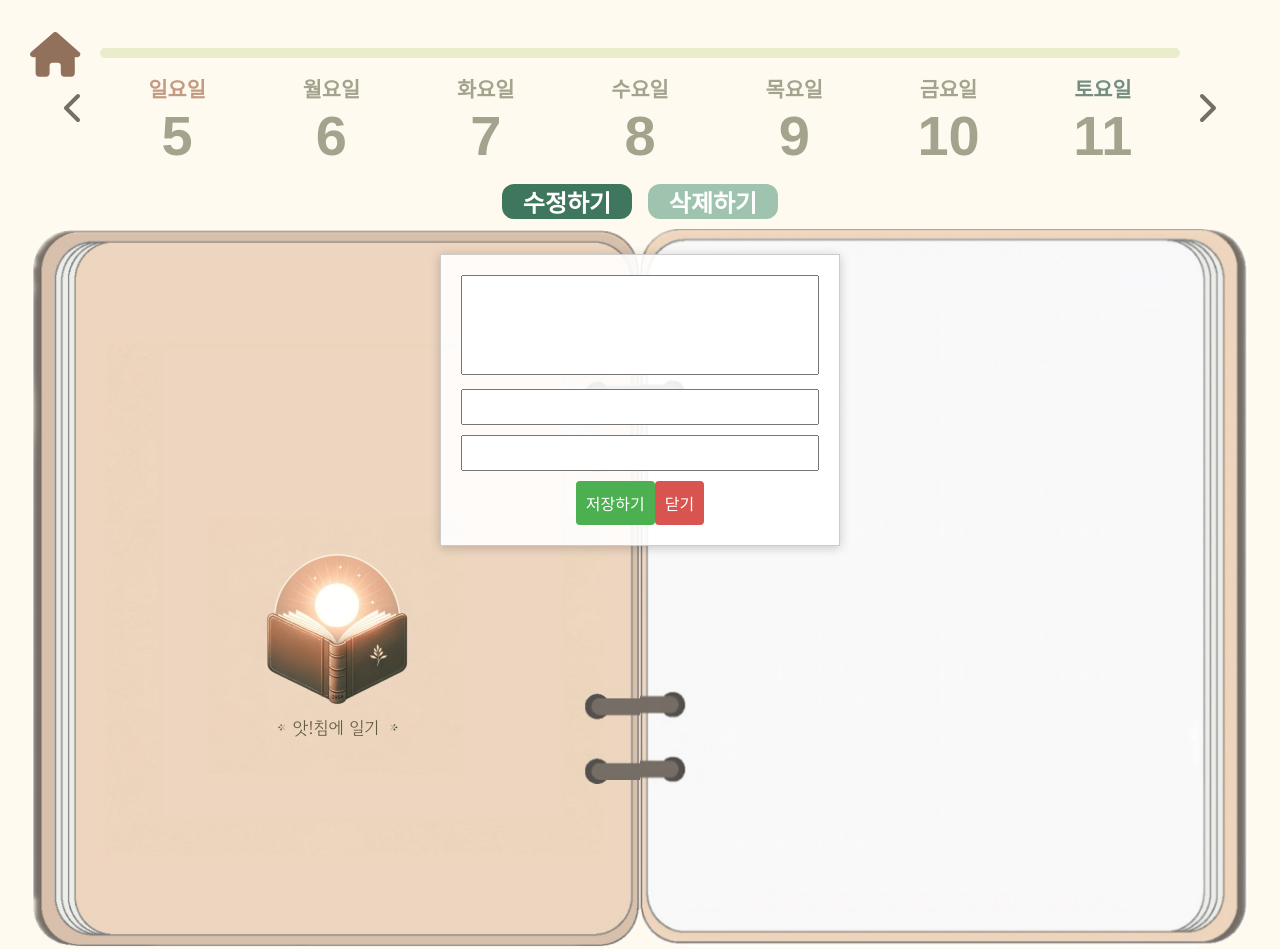
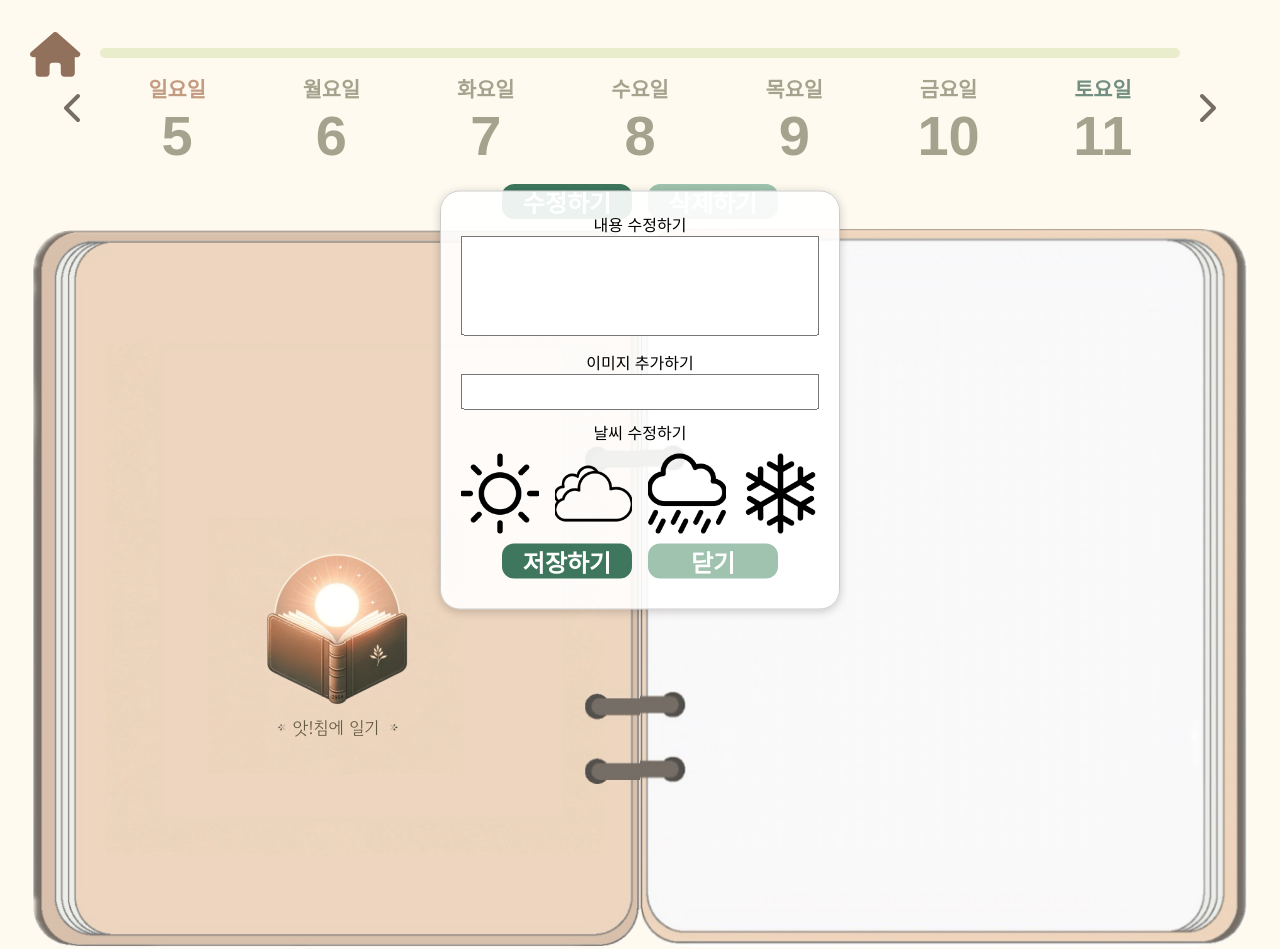
Before and after one commit to Ah-MorningDiary/Ah-MorinngDiary-frontend, a React (Vite) app: page /reading in a window 1280 px wide. Both pictures are taken after a click on the button "수정하기". Built offline with nearby package versions, Linux system fonts and the light colour scheme; no server answers; a web font is replaced by a local one.

Commit message:
[DEPLOY] v1

```diff
--- a/src/App.jsx
+++ b/src/App.jsx
@@ -20,7 +20,6 @@ export default function App() {
           <Route path="/home" element={<Home />} />
           <Route path="/reading" element={<Reading />} />
           <Route path="/writing" element={<Writing />} />
-          <Route path="/writing2" element={<First />} />
           <Route exact path="/" element={<Home />} />
           <Route path="*" element={<Error />} />
           <Route path="/quiz" element={<Quiz />} />
--- a/src/pages/Reading/Reading.jsx
+++ b/src/pages/Reading/Reading.jsx
@@ -10,6 +10,7 @@ import { BASE_URL } from "../../utils/URL";
 import HomeButton from "../../components/HomeButton";
 import { NotMoveBook } from "../../components/NotMoveBook";
 import { formatDateIntoKorean } from "../../components/formatDateIntoKorean";
+import { Button } from "../../components/Button";
 
 const whetherRendering = (whether) => {
   switch (whether) {
@@ -117,8 +118,9 @@ const Reading = () => {
   // 수정하기
   const handleSaveClick = async () => {
     try {
+      console.log(selectedDate, "selectedDate");
       // 수정된 텍스트, imgUrl, whether를 서버로 전송
-      await axios.put(`${BASE_URL}/dairy/update/${currentDate}`, {
+      await axios.put(`${BASE_URL}/dairy/update/${selectedDate}`, {
         context: editingText,
         imgUrl: editingImgUrl,
         whether: editingWhether,
@@ -149,6 +151,13 @@ const Reading = () => {
     } catch (error) {
       console.error("Error deleting data:", error);
     }
+  };
+
+  const handleWeatherChange = (newWeather) => {
+    setData({
+      ...data,
+      whether: newWeather,
+    });
   };
 
   return (
@@ -242,27 +251,55 @@ const Reading = () => {
       {isModalOpen && (
         <div className="Modal">
           <div className="Modal-content">
+            <label htmlFor="editingText">내용 수정하기</label>
             <textarea
+              id="editingText"
               className="Diary-textarea"
               value={editingText}
               onChange={(e) => setEditingText(e.target.value)}
             />
+
+            <label htmlFor="editingImgUrl">이미지 추가하기</label>
             <input
+              id="editingImgUrl"
               type="text"
               value={editingImgUrl}
               onChange={(e) => setEditingImgUrl(e.target.value)}
             />
-            <input
-              type="text"
-              value={editingWhether}
-              onChange={(e) => setEditingWhether(e.target.value)}
-            />
-            <button className="Modal-saveButton" onClick={handleSaveClick}>
-              저장하기
-            </button>
-            <button className="Modal-closeButton" onClick={handleModalClose}>
-              닫기
-            </button>
+
+            <label htmlFor="editingWhether">날씨 수정하기</label>
+
+            <div className="btn-groups-center">
+              <button
+                className="weather-btn sunny"
+                onClick={() => setEditingWhether("SUNNY")}
+                alt="SUNNY"
+              />
+              <button
+                className="weather-btn cloudy"
+                onClick={() => setEditingWhether("CLODY")}
+                alt="cloudy"
+              />
+              <button
+                className="weather-btn rainy"
+                onClick={() => setEditingWhether("RAINING")}
+                alt="rainy"
+              />
+              <button
+                className="weather-btn snow"
+                onClick={() => setEditingWhether("SNOWING")}
+                alt="snow"
+              />
+            </div>
+
+            <div className="btn-groups-center">
+              <Button type="primary" onClick={handleSaveClick}>
+                저장하기
+              </Button>
+              <Button type="secondary" onClick={handleModalClose}>
+                닫기
+              </Button>
+            </div>
           </div>
         </div>
       )}
--- a/src/pages/Reading/Reading.scss
+++ b/src/pages/Reading/Reading.scss
@@ -251,9 +251,11 @@ $bookBackground: url('../../../public/img/bookBackground.png');
     box-shadow: 0 2px 10px rgba(0, 0, 0, 0.2);
     z-index: 1000;
     width: 400px;
+    border-radius: 20px;
 
     &-content {
-      // 여러 가지 스타일을 추가할 수 있습니다.
+      justify-content: center;
+      align-items: center;
     }
 
     .Diary-textarea {
--- a/src/pages/Writing/Writing.jsx
+++ b/src/pages/Writing/Writing.jsx
@@ -89,10 +89,6 @@ export default function Writing() {
 
     try {
       const res = await axios.post(`${BASE_URL}/dairy/create`, data);
-      // const response = await axios.post(`${BASE_URL}/dairy/create`, {
-      //   data,
-      // });
-
       console.log("서버 응답:", res.data);
     } catch (error) {
       console.error("서버 요청 중 오류 발생:", error);
```
Also changed, not shown: 2 other files (tests, documents, lock files or other folders).
